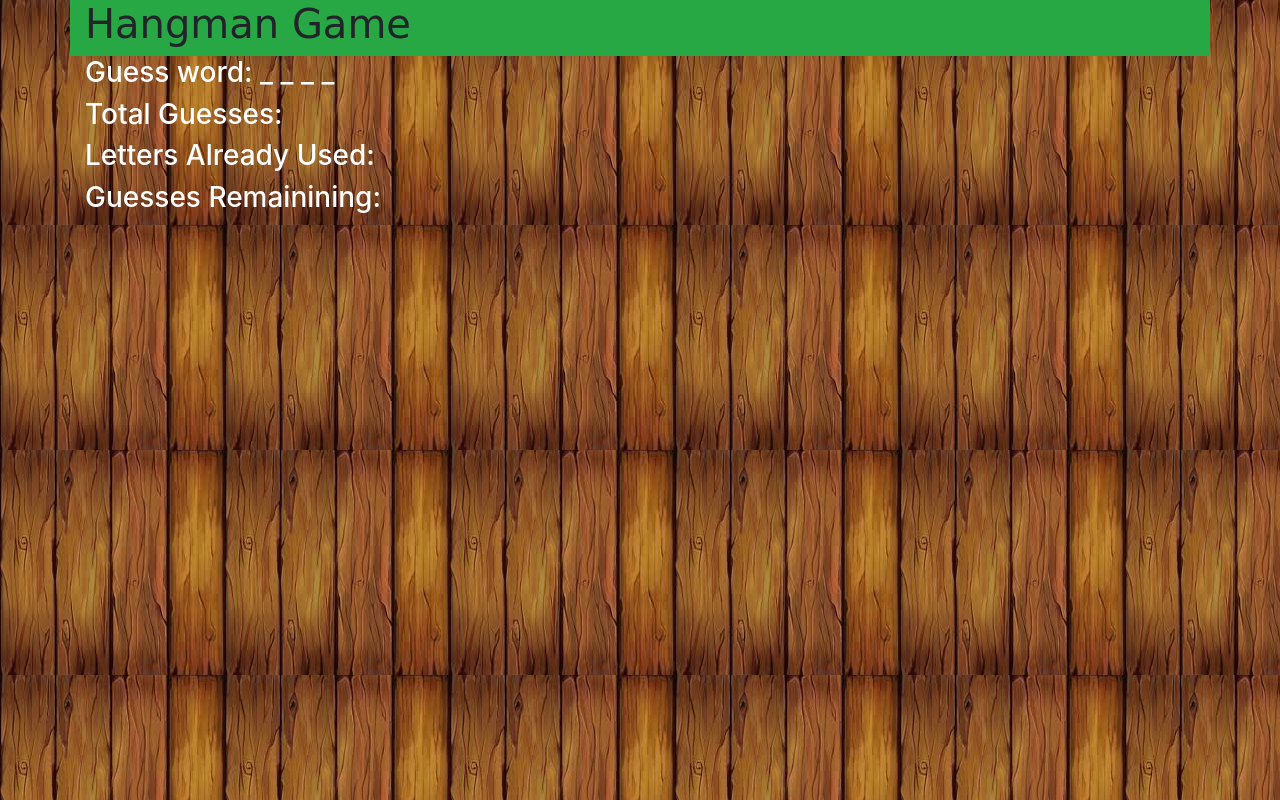
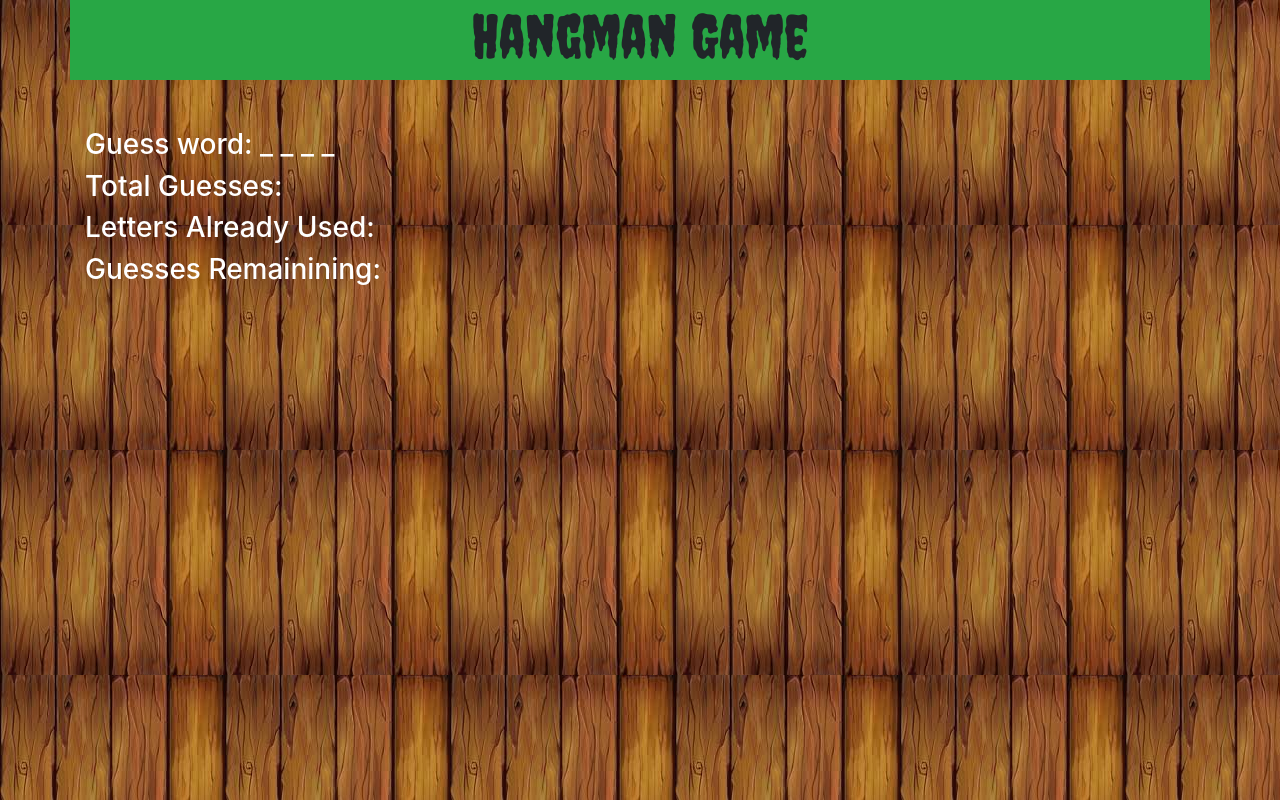
Before and after one commit to vaguilar25/Word-Guess-Game, a plain HTML site: page index.html in a window 1280 px wide. Drawn offline with nearby package versions, Linux system fonts and the light colour scheme.

Commit message:
add styles

```diff
--- a/assets/css/styles.css
+++ b/assets/css/styles.css
@@ -5,7 +5,12 @@
     clear:both;
 }
 .divHead {
-    font-family: 'Indie Flower', cursive;
+    font-family: 'Creepster', cursive;
+
+}
+
+.header{
+    font-size:60px;
 }
 
 .image_display {
--- a/index.html
+++ b/index.html
@@ -13,18 +13,19 @@
     <link rel="stylesheet" href="https://stackpath.bootstrapcdn.com/bootstrap/4.1.3/css/bootstrap.min.css" integrity="sha384-MCw98/SFnGE8fJT3GXwEOngsV7Zt27NXFoaoApmYm81iuXoPkFOJwJ8ERdknLPMO"
         crossorigin="anonymous">
 
+        <link href="https://fonts.googleapis.com/css?family=Creepster" rel="stylesheet">
 </head>
 
 <body id="image_background">
     <div class=container>
 
 
-        <div class="row justify-content-center">
-            <div class="col-sm-12 bg-success divHead  justify-content-center  ">
-                <h1>Hangman Game</h1>
+        <div class="row">
+            <div class="col-sm-12 bg-success divHead  ">
+                <h1 class="text-center header">Hangman Game</h1>
             </div>
         </div>
-        <div class=row>
+        <div class="row pt-5">
             <div class="col-sm-12">
                 <h3 class="text-white"> Guess word: <span id="guessWord"></span></h3>
             </div>
@@ -44,11 +45,15 @@
                 <h3 class="text-white"> Guesses Remainining:<span id="guessRemaining"> </span></h3>
             </div>
         </div>
-        <div class=row>
-                <div class="col-sm-12 image_display" id="divImage">
+        <div class="row pt-5">
+                <div class=col-sm-4></div>
+                <div class="col-sm-4 image_display" id="divImage">
                     <img src="../Word-Guess-Game/assets/images/hangman.png"  >
                 </div>
+                <div class=col-sm-4></div>
          </div>
+
+
 
     </div>
 
```
